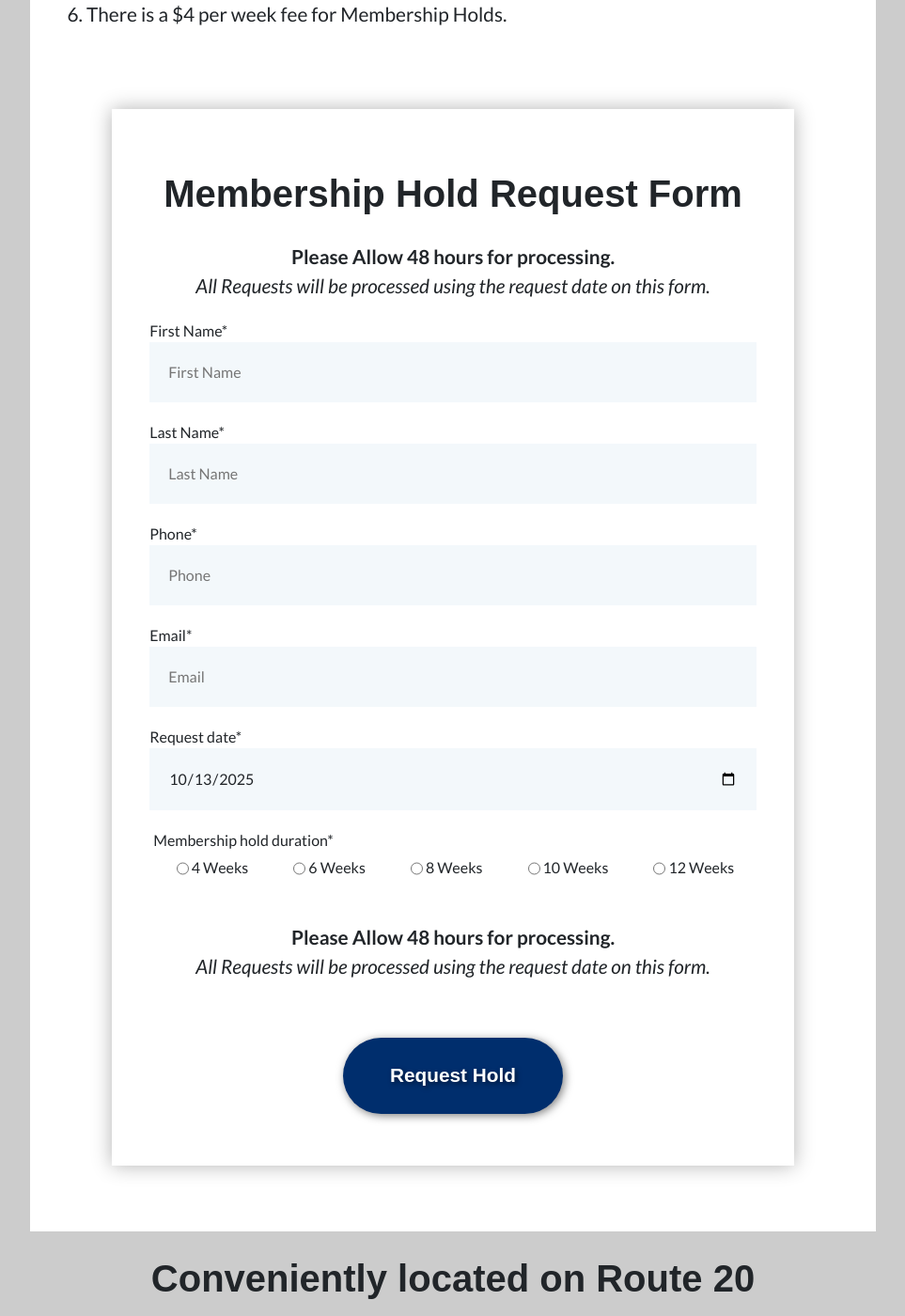
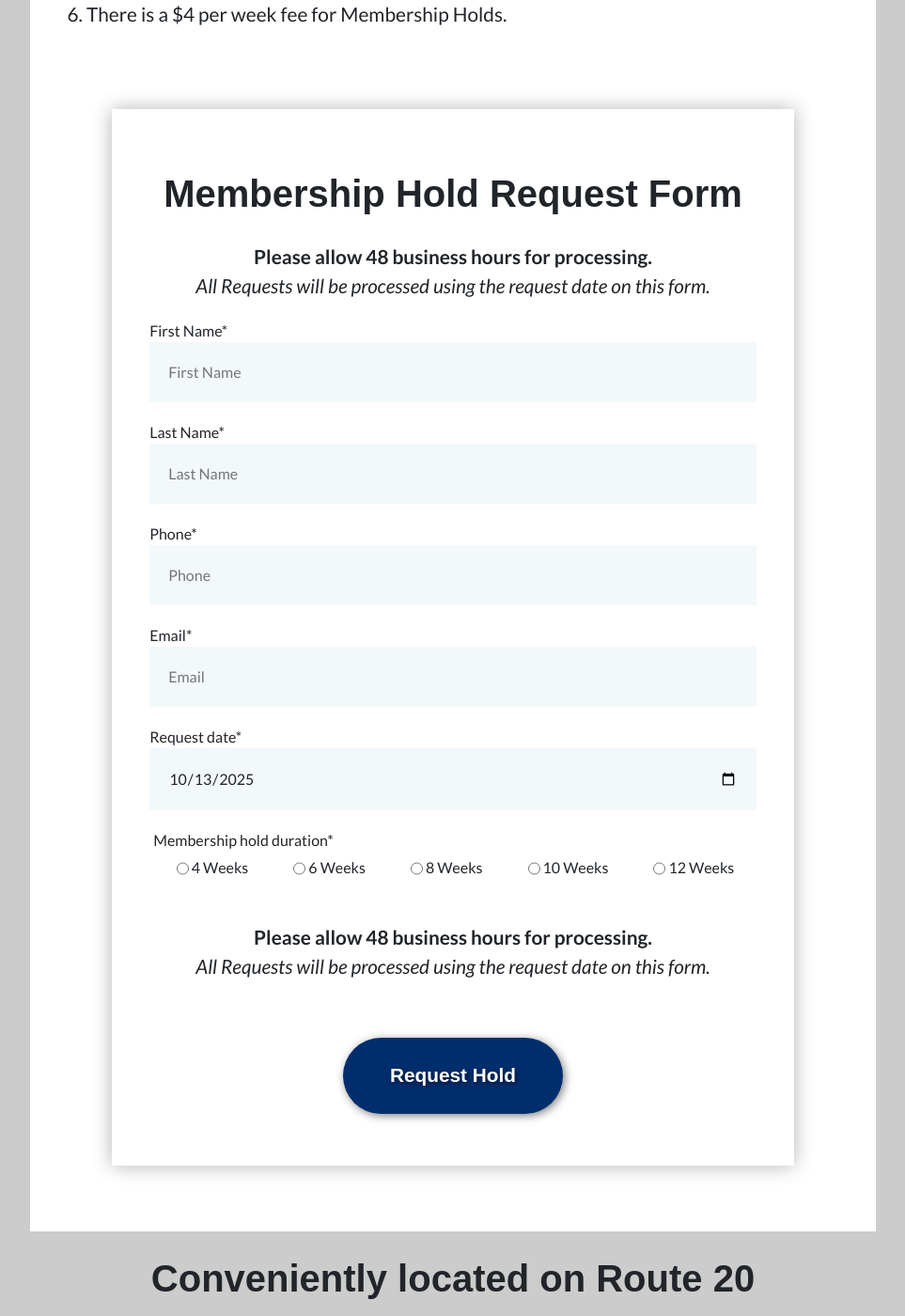
Before and after one commit to jeffhow/crossfitcharlton, a Jekyll site: the page built from hold.html, in a window 1280 px wide and 1400 px high, scrolled down 1086 px. Shown: the whole window at 94% size, without its empty margins (158-1121 px from the left). Built offline with Jekyll 4.4.1, drawn with Linux system fonts in a browser that asks for light colours; some web fonts are replaced.

Commit message:
'business hours' added to forms

```diff
--- a/cancel.html
+++ b/cancel.html
@@ -44,7 +44,7 @@ sections:
     <form method="post" class="contact-form cancel-form" id="contact-form">
       <h2>Cancellation Request Form</h2>
       <p style="text-align: center;">
-        <strong>Please Allow 48 hours for processing.</strong>
+        <strong>Please allow 48 business hours for processing.</strong>
         <br/>
         <em>All Requests will be processed using the request date on this form.</em>
       </p>
@@ -155,7 +155,7 @@ sections:
       </select>
 
       <p style="text-align: center;">
-        <strong>Please Allow 48 hours for processing.</strong>
+        <strong>Please allow 48 business hours for processing.</strong>
         <br/>
         <em>All Requests will be processed using the request date on this form.</em>
       </p>
--- a/hold.html
+++ b/hold.html
@@ -43,7 +43,7 @@ sections:
       <h2>Membership Hold Request Form</h2>
 
       <p style="text-align: center;">
-        <strong>Please Allow 48 hours for processing.</strong>
+        <strong>Please allow 48 business hours for processing.</strong>
         <br/>
         <em>All Requests will be processed using the request date on this form.</em>
       </p>
@@ -115,7 +115,7 @@ sections:
       </fieldset>
 
       <p style="text-align: center;">
-        <strong>Please Allow 48 hours for processing.</strong>
+        <strong>Please allow 48 business hours for processing.</strong>
         <br/>
         <em>All Requests will be processed using the request date on this form.</em>
       </p>
```
